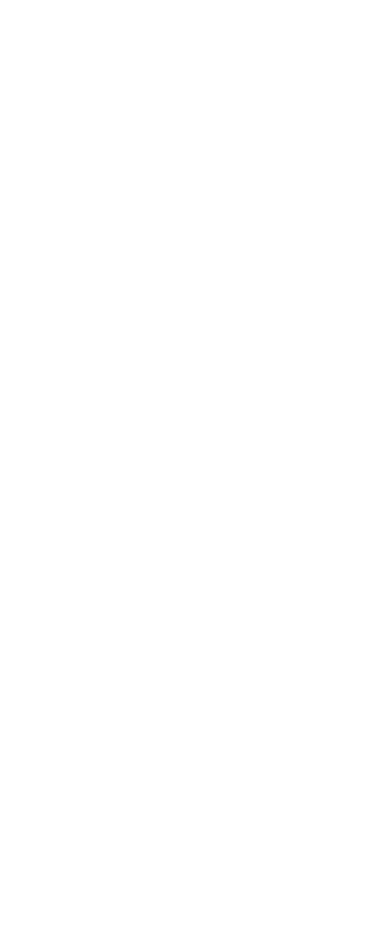
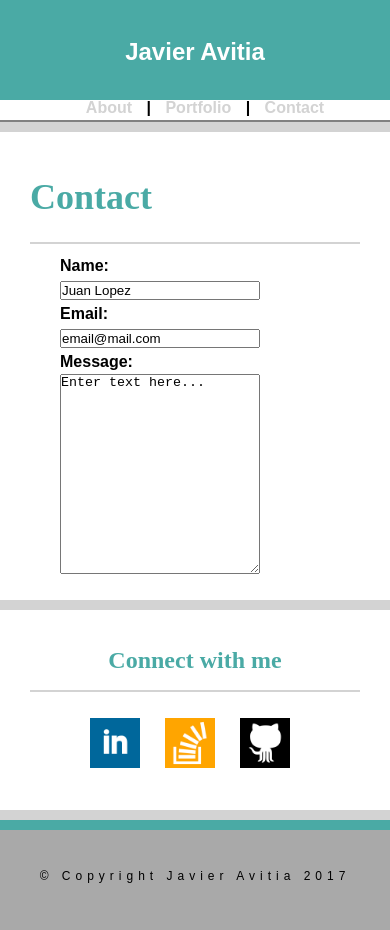
Before and after one commit to Gr8ChairmanMeow/Responsive-Portfolio, a plain HTML site: page contact.html in a window 390 px wide. Before the commit the page ends 844 px from the top, so only its background shows below. Drawn offline with Linux system fonts and the light colour scheme.

Commit message:
Created Contact page and modified queries.

```diff
--- a/assets/css/style.css
+++ b/assets/css/style.css
@@ -16,6 +16,14 @@ a{
 /*Added hover pseudoclass to links to make them cool.*/
 a:hover {
 	color:darkgrey;
+}
+
+form{
+	font-size:16px;
+	color:black;
+	font-family:sans-serif;
+	line-height: 1.5;
+	margin-top:10px;
 }
 
 /*Established image positioning and modified margins and
@@ -252,6 +260,14 @@ of screen change.*/
 	left:25%;
   }
 
+  input{
+  	width:350px;
+  }
+
+  textarea{
+  	width:350px;
+  }
+
 }
 
 @media screen and (min-width:768px) and (max-width: 900px) {
@@ -284,6 +300,14 @@ of screen change.*/
   .portfo{
   	height:300px;
   	width:300px;
+  }
+
+  input{
+  	width:350px;
+  }
+
+  textarea{
+  	width:350px;
   }
 
 }
@@ -343,6 +367,16 @@ of screen change.*/
   	width:300px;
   }
 
+  form{
+  	padding-left:100px;
+  }
+
+  textarea{
+  	margin-left:100px;
+  }
+
+}
+
 
 @media screen and (max-width: 640px) {
 	header{
@@ -382,11 +416,43 @@ of screen change.*/
 		width:100%;
 		left:0%;
 	}
+
+	form{
+	  	padding-left:50px;
+	}
+
+	textarea{
+	  	margin-left:50px;
+	}
 }
 
 @media screen and (max-width: 500px) {
 	.Portfolio_Images{
 		padding-left:10%;
+	}
+
+	form{
+	  	padding-left:15px;
+	}
+
+	textarea{
+	  	margin-left:15px;
+	}
+}
+
+@media screen and (max-width:450px) {
+	form{
+	  	padding-left:60px;
+	}
+
+	input{
+		width:200px;
+	}
+
+	textarea{
+	  	margin-left:60px;
+	  	width:200px;
+	  	height:200px;
 	}
 }
 
@@ -423,12 +489,24 @@ resizing other image elements such as the icons.*/
 	#description{
 		font-size:12px;
 	}
+
+	form{
+	  	padding-left:30px;
+	}
+
+	textarea{
+	  	margin-left:30px;
+	}
 }
 
 @media screen and (max-width: 330px) {
 	#AboutImg{
 		height:100px;
 		width:100px;
+	}
+
+	.Portfolio_Images{
+		padding-left:10%;
 	}
 
 	.icons_portfo img{
@@ -441,8 +519,20 @@ resizing other image elements such as the icons.*/
 		width:35px;
 	}
 
-	.icons,
-	.icons_portfo{
+	.icons{
 		left:5%;
 	}
+
+
+	.icons_portfo{
+		left:15%;
+	}
+
+	form{
+	  	padding-left:10px;
+	}
+
+	textarea{
+	  	margin-left:10px;
+	}
 }
--- a/contact.html
+++ b/contact.html
@@ -0,0 +1,80 @@
+<!DOCTYPE html>
+<html lang="en">
+<head>
+	<meta charset="UTF-8">
+	<title>Contact</title>
+	<link rel="stylesheet" type="text/css" href="assets/css/reset.css">
+	<link rel="stylesheet" type="text/css" href="assets/css/style.css">
+</head>
+<body>
+
+	<header>
+		<nav>
+			<a href="#About">About</a>  |
+			<a href="#Portfolio">Portfolio</a> |
+			<a href="#Contact">Contact</a>
+		</nav>
+
+		<div class="javi">
+
+			<p>Javier Avitia</p>
+
+		</div>
+
+	</header>
+
+	<!--Line separating header and main body text.-->
+	<hr id="top">
+
+	<!--Main body text.-->
+	<section class="clearfix">
+		<div class="about">
+
+			<p id="me">Contact</p>
+
+			<hr>
+
+			<form>
+			  Name:<br>
+			  <input type="text" size="50" name="name" value="Juan Lopez"><br>
+			  Email:<br>
+			  <input type="text" size="50" name="email" value="email@mail.com"><br>
+			  Message:<br>
+			</form>
+
+			<textarea rows="4" cols="52" name="comment" form="usrform" style="text-align:justify;">Enter text here...
+			</textarea>
+
+		</div>
+
+		<!--Aside for contact links.-->
+		<aside class="contact">
+
+			<p>Connect with me</p>
+
+			<hr id="hr_connect">
+
+			<!--Icon images used as links.-->
+			<div class="icons">
+				<a href="https://www.linkedin.com/in/javier-avitia-velazquez-76b10140/" target="_blank"><img src="assets/images/linkedin.png" alt="LinkedIn"/ height="50" width="50"></a>
+
+				<a href="https://stackoverflow.com/users/8177508/javier-avitia" target="_blank"><img src="assets/images/stackoverflow.png" alt="StackOverflow"/ height="50" width="50"></a>
+
+				<a href="https://github.com/Gr8ChairmanMeow" target="_blank"><img src="assets/images/github.png" alt="GitHub"/ height="50" width="50"></a>
+			</div>
+
+		</aside>
+	</section>
+
+	<!--Line separating main body text from footer.-->
+	<hr id="hr">
+
+	<!--Footer with little copyright symbol - I will sue ):< -->
+	<footer>
+
+			<p>&copy; Copyright Javier Avitia 2017</p>
+
+	</footer>
+
+</body>
+</html>
```
